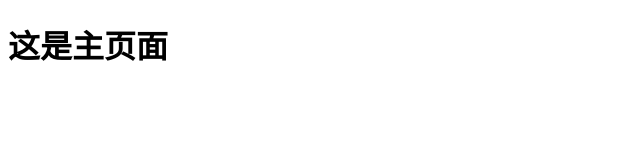
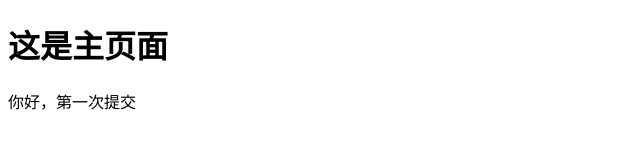
Before and after one commit to cr7lifan/Vueproject, a plain HTML site: page index.html in a window 1280 px wide. Shown: the whole page, without its empty margins (0-640 px from the left). Drawn offline with Linux system fonts and the light colour scheme.

Commit message:
increase a p

```diff
--- a/index.html
+++ b/index.html
@@ -8,5 +8,6 @@
 </head>
 <body>
   <h1>这是主页面</h1>
+  <p>你好，第一次提交</p>
 </body>
 </html>
```
